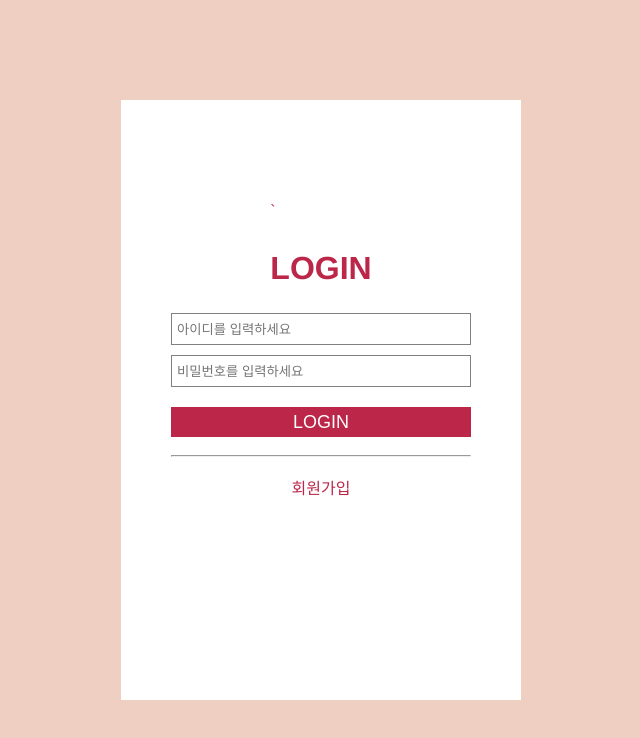
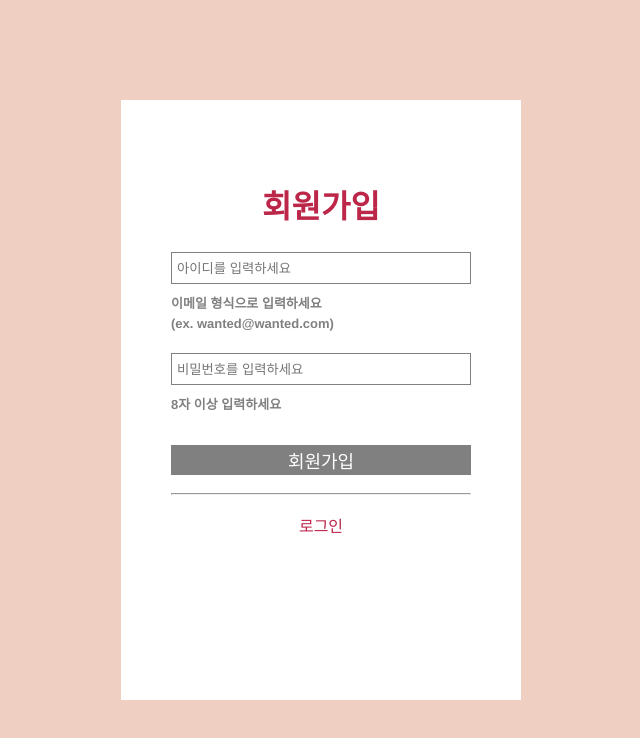
Before and after one commit to YERIEL-RYU/wanted-pre-onboarding-frontend, a React (Create React App) app: page /wanted-pre-onboarding-frontend/signup in a window 1280 px wide. Before the commit this address led to /signin. Shown: the top 738 px of the page, without its empty margins (319-959 px from the left). Built offline with nearby package versions, Linux system fonts and the light colour scheme.

Commit message:
URL 수정

```diff
--- a/public/index.html
+++ b/public/index.html
@@ -12,6 +12,18 @@
     <link rel="apple-touch-icon" href="%PUBLIC_URL%/logo192.png" />
     <link rel="manifest" href="%PUBLIC_URL%/manifest.json" />
     <title>Todo List</title>
+    <script type="text/javascript">
+      (function(l) {
+        if (l.search[1] === '/' ) {
+          var decoded = l.search.slice(1).split('&').map(function(s) {
+            return s.replace(/~and~/g, '&')
+          }).join('?');
+          window.history.replaceState(null, null,
+              l.pathname.slice(0, -1) + decoded + l.hash
+          );
+        }
+      }(window.location))
+    </script>
   </head>
   <body>
     <noscript>You need to enable JavaScript to run this app.</noscript>
--- a/src/App.jsx
+++ b/src/App.jsx
@@ -1,5 +1,5 @@
 import React, { useEffect, useState } from 'react';
-import { Routes, Route, useNavigate } from "react-router-dom";
+import { Routes, Route, useNavigate, useLocation } from "react-router-dom";
 import { useSelector } from 'react-redux';
 import styled, { createGlobalStyle } from 'styled-components';
 
@@ -57,6 +57,7 @@ const Box = styled.div`
 
 const App = () => {
   const navigate = useNavigate();
+  const location = useLocation();
   let authInit = useSelector(state=>state.auth.init);
   let token = localStorage.getItem('token');
   const [auth, setAuth] = useState(authInit);
@@ -70,22 +71,24 @@ const App = () => {
     if (token) {
       setAuth(true);
       navigate('/todo', {replace: true})
-    }else navigate('/signin')
-  },[token, navigate])
+    }else {
+      if (location.pathname === '/todo') navigate('/signin')
+    }
+  },[token, navigate, location]);
 
   return (
     <Container>
       <GlobalStyle />
       <Box>
       {auth ? (
-        <Routes>
+        <Routes basename="/wanted-pre-onboarding-frontend">
           <Route path="/">
             <Route path="/todo" element={<Todo />} />
             <Route path="*" element={<NoMatch />} />
           </Route>
         </Routes>
       ) : (
-        <Routes>
+        <Routes basename="/wanted-pre-onboarding-frontend">
           <Route path="/">
             <Route path="/signin" element={<Login />} />
             <Route path="/signup" element={<Sign />} />
--- a/src/components/Login.jsx
+++ b/src/components/Login.jsx
@@ -60,7 +60,7 @@ const Login = () => {
           <button className='auth-button' onClick={onLogin} data-testid="signin-button" >Login</button>
         </form>
         <hr />
-        <Link href='signup'>회원가입</Link>
+        <Link href='/wanted-pre-onboarding-frontend/signup'>회원가입</Link>
       </main>
     </>
   );
--- a/src/components/Sign.jsx
+++ b/src/components/Sign.jsx
@@ -89,7 +89,7 @@ const Sign = () => {
 
         </form>
         <hr />
-        <Link href='/signin'>로그인</Link>
+        <Link href='/wanted-pre-onboarding-frontend/signin'>로그인</Link>
       </main>
     </>
   );
--- a/src/index.js
+++ b/src/index.js
@@ -14,7 +14,7 @@ const store = createStore(reducer, applyMiddleware(thunk, logger))
 const root = ReactDOM.createRoot(document.getElementById('root'));
 root.render(
   <Provider store={store}>
-    <BrowserRouter>
+    <BrowserRouter  basename="/wanted-pre-onboarding-frontend">
       <App />
     </BrowserRouter>
   </Provider>
```
Also changed, not shown: 2 other files (tests, documents, lock files or other folders).
